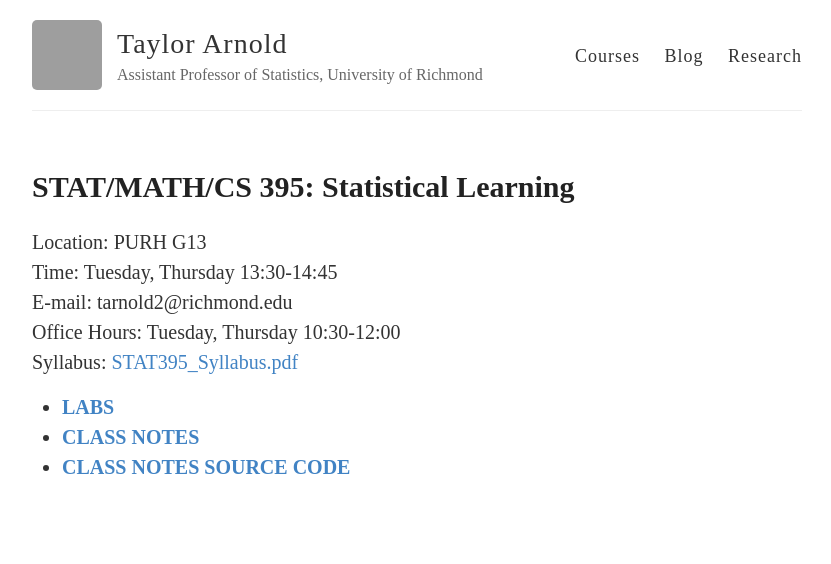
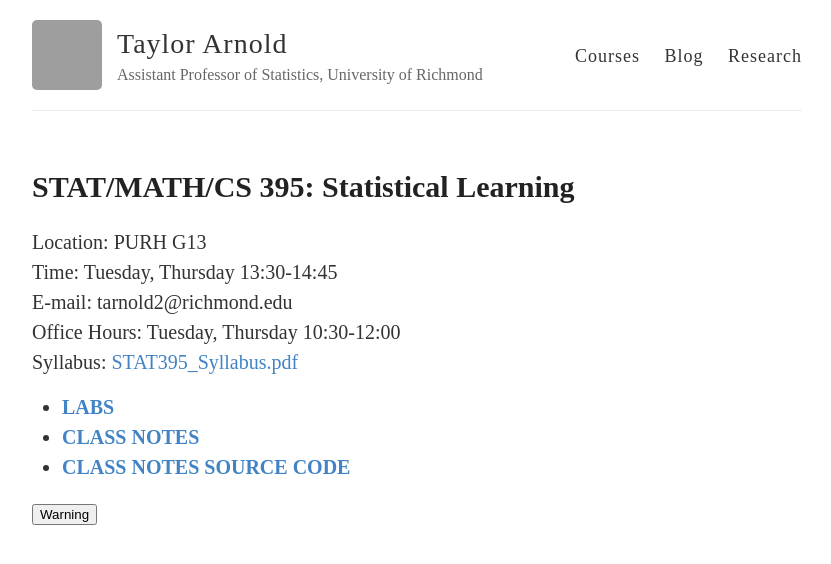
Before and after one commit to statsmaths/stat395, a Jekyll site: the page built from index.html, in a window 1280 px wide, cut to the strip 0-564 px from the top of the page. Shown: the whole strip, without its empty margins (223-1054 px from the left). Built offline with Jekyll 4.4.1, drawn with Linux system fonts in a browser that asks for light colours; grey boxes are pictures that could not be loaded.

Commit message:
testing bs

```diff
--- a/index.html
+++ b/index.html
@@ -15,4 +15,7 @@ Syllabus: <a href="assets/syllabus/STAT395_Syllabus.pdf">STAT395_Syllabus.pdf</a
   <li><a href="notes/"><b>CLASS NOTES</b></a> </li>
   <li><a href="source/"><b>CLASS NOTES SOURCE CODE</b></a> </li>
 </ul>
+
+<button type="button" class="btn btn-warning">Warning</button>
+
 </div>
```
